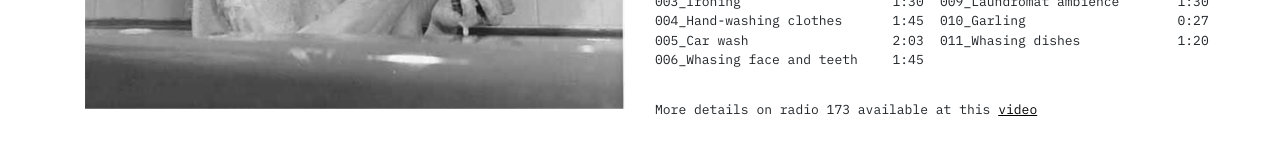
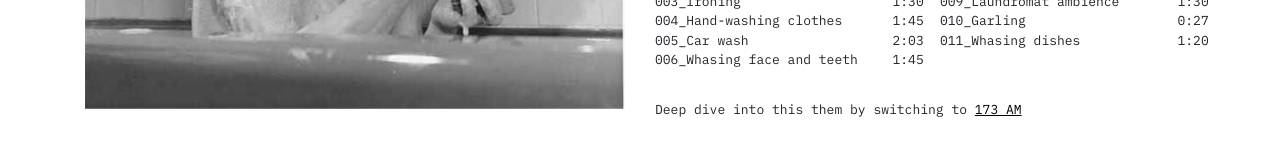
Before and after one commit to waterfrequencies/waterfrequencies.github.io, a plain HTML site: page 006_FM.html in a window 1280 px wide. Shown: the part 535-690 px from the top of the page. Drawn offline with nearby package versions, Linux system fonts and the light colour scheme.

Commit message:
Update 006_FM.html

```diff
--- a/006_FM.html
+++ b/006_FM.html
@@ -66,7 +66,7 @@
             <div id="traccedx" class="col-md-5 col-8">007_Fish cleaning station <br> 008_High pressure washer <br> 009_Laundromat ambience <br> 010_Garling <br> 011_Whasing dishes <br> <div id="tracciavuota"> 012_none</div>  </div>
                   <div id="traccedx" class="col-md-1 col-4">0:42 <br> 0:42 <br> 1:30 <br> 0:27 <br> 1:20 <br>  </div>
                 </div>
-             <div class="row" style="padding-left: 15px;"> <h5 class="am"> More details on radio 173 available at this <a  class="link" href="https://www.youtube.com/watch?v=cpjDKuAvKHs&feature=youtu.be&ab_channel=shaggylocks"> video </a> </h5> </div>
+             <div class="row" style="padding-left: 15px;"> <h5 class="am"> Deep dive into this them by switching to <a  class="link" href="https://www.youtube.com/watch?v=cpjDKuAvKHs&feature=youtu.be&ab_channel=shaggylocks"> 173 AM </a> </h5> </div>
           </div>
           </div>
 
```
